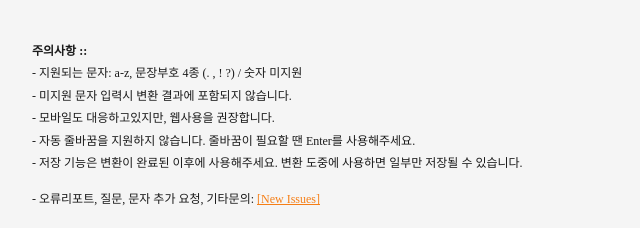
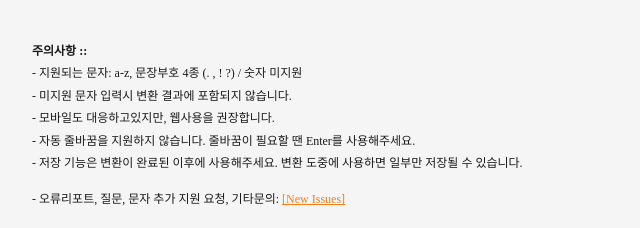
Before and after one commit to librarian-34/moir_translator, a plain HTML site: page index.html in a window 1280 px wide. Shown: the top 228 px of the page, 8-648 px from the left. Drawn offline with Linux system fonts and the light colour scheme.

Commit message:
문구 수정

```diff
--- a/index.html
+++ b/index.html
@@ -27,7 +27,7 @@
       </p>
       <div style="height: 14px"></div>
       <p class="label-root">
-        - 오류리포트, 질문, 문자 추가 요청, 기타문의:
+        - 오류리포트, 질문, 문자 추가 지원 요청, 기타문의:
         <a
           class="anchor-root"
           href="https://github.com/librarian-34/moir_translator/issues"
```
Also changed, not shown: readme.txt, 1 other file.
